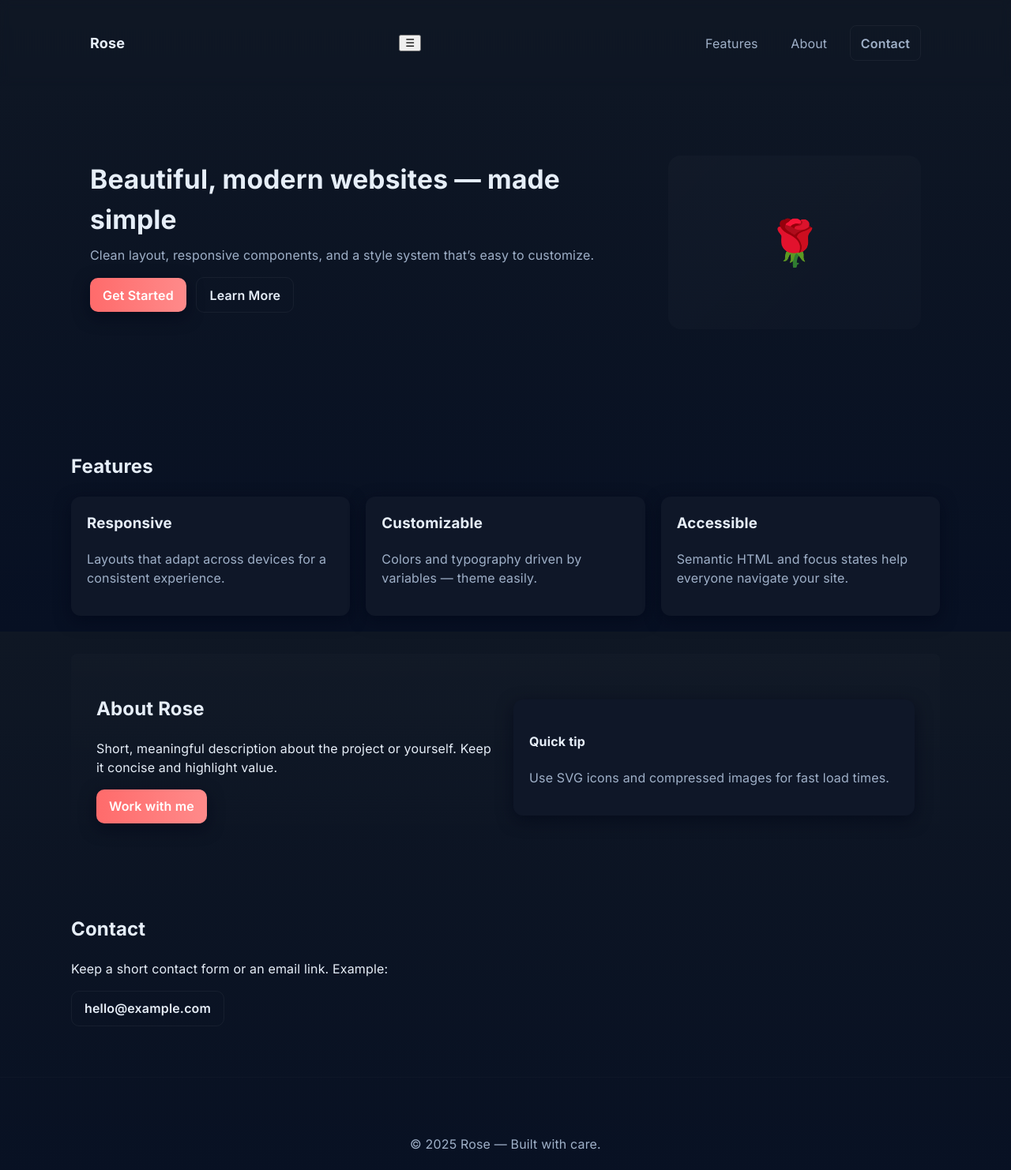
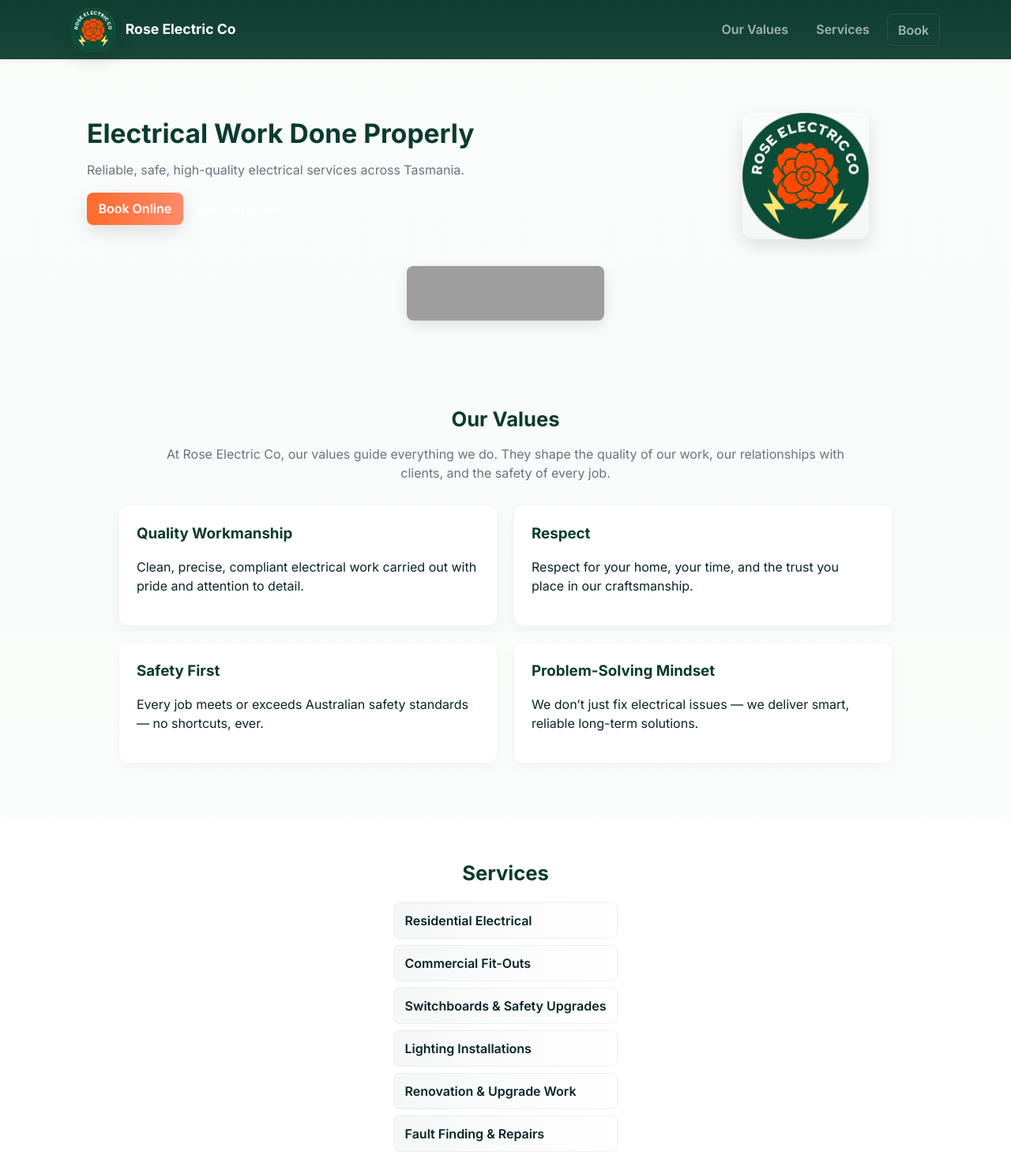
Before and after one commit to harryrosehr-coder/rose, a plain HTML site: page index.html in a window 1280 px wide. Shown: the top 1482 px of the page at 79% size. Drawn offline with Linux system fonts and the light colour scheme; grey boxes are pictures that could not be loaded.

Commit message:
Modernize header/hero/layout: responsive nav, updated styles, fix booking link

```diff
--- a/index.html
+++ b/index.html
@@ -1,104 +1,157 @@
-<!doctype html>
+<!DOCTYPE html>
 <html lang="en">
 <head>
   <meta charset="utf-8" />
-  <meta name="viewport" content="width=device-width, initial-scale=1" />
-  <title>Your Site — Clean & Modern</title>
+  <meta name="viewport" content="width=device-width,initial-scale=1" />
+  <meta name="theme-color" content="#0b3b2e" />
+  <title>Rose Electric Co</title>
 
-  <!-- Google Fonts -->
+  <!-- Google font -->
   <link href="https://fonts.googleapis.com/css2?family=Inter:wght@300;400;600;700&display=swap" rel="stylesheet">
 
   <!-- Styles -->
-  <link rel="stylesheet" href="styles.css">
+  <link rel="stylesheet" href="style.css">
+
 </head>
 <body>
   <header class="site-header">
     <div class="container header-inner">
-      <a class="brand" href="/">Rose</a>
+      <a class="brand" href="/">
+        <img src="logo.png" alt="Rose Electric Co logo" class="logo">
+        <span class="brand-text">Rose Electric Co</span>
+      </a>
 
-      <button class="nav-toggle" aria-expanded="false" aria-controls="main-nav" id="navToggle">
+      <nav class="main-nav" aria-label="Primary">
+        <ul>
+          <li><a href="#values">Our Values</a></li>
+          <li><a href="#services">Services</a></li>
+          <li><a href="#contact" class="btn btn-ghost">Book</a></li>
+        </ul>
+      </nav>
+
+      <button class="nav-toggle" aria-expanded="false" aria-controls="site-nav" id="navToggle">
         <span class="sr-only">Toggle navigation</span>
         ☰
       </button>
-
-      <nav id="main-nav" class="nav">
-        <ul class="nav-list">
-          <li><a href="#features">Features</a></li>
-          <li><a href="#about">About</a></li>
-          <li><a href="#contact" class="btn btn-ghost">Contact</a></li>
-        </ul>
-      </nav>
     </div>
   </header>
 
   <main>
+    <!-- Hero / Booking -->
     <section class="hero">
       <div class="container hero-inner">
         <div class="hero-copy">
-          <h1>Beautiful, modern websites — made simple</h1>
-          <p class="lead">Clean layout, responsive components, and a style system that’s easy to customize.</p>
+          <h1>Electrical Work Done Properly</h1>
+          <p class="lead">Reliable, safe, high-quality electrical services across Tasmania.</p>
           <p class="hero-ctas">
-            <a class="btn btn-primary" href="#features">Get Started</a>
-            <a class="btn btn-ghost" href="#about">Learn More</a>
+            <a class="btn btn-primary" href="https://book.servicem8.com/request_service_booking?strVendorUUID=11da02df-30a5-43ff-8818-232d134b8d3b#1ca905c4-cb59-4e91-98e9-23851543d45b" target="_blank" rel="noopener">Book Online</a>
+            <a class="btn btn-ghost" href="#services">See Services</a>
           </p>
         </div>
+
         <div class="hero-image" aria-hidden="true">
-          <!-- Replace with an SVG or optimized image -->
-          <div class="mock-illustration">🌹</div>
+          <!-- replace with an optimized SVG or webp for better crispness -->
+          <img src="logo.png" alt="" class="hero-logo">
         </div>
+      </div>
+      <div class="container booking-btn-wrap">
+        <!-- fixed/clean booking button (corrected href and attributes) -->
+        <a class="booking-button" href="https://book.servicem8.com/request_service_booking?strVendorUUID=11da02df-30a5-43ff-8818-232d134b8d3b#1ca905c4-cb59-4e91-98e9-23851543d45b" target="_blank" rel="noopener">
+          <img src="https://www.servicem8.com/images/plugin_online_booking/Booking-Request-Button.png" width="250" height="69" alt="Online Enquiry — ServiceM8" />
+        </a>
       </div>
     </section>
 
-    <section id="features" class="container section">
-      <h2 class="section-title">Features</h2>
-      <div class="grid grid-3">
-        <article class="card">
-          <h3>Responsive</h3>
-          <p>Layouts that adapt across devices for a consistent experience.</p>
-        </article>
+    <!-- Values -->
+    <section id="values" class="section">
+      <div class="container">
+        <h2>Our Values</h2>
+        <p class="intro">
+          At Rose Electric Co, our values guide everything we do. They shape the quality of our work,
+          our relationships with clients, and the safety of every job.
+        </p>
 
-        <article class="card">
-          <h3>Customizable</h3>
-          <p>Colors and typography driven by variables — theme easily.</p>
-        </article>
+        <div class="values-grid">
+          <div class="value-box">
+            <h3>Quality Workmanship</h3>
+            <p>Clean, precise, compliant electrical work carried out with pride and attention to detail.</p>
+          </div>
 
-        <article class="card">
-          <h3>Accessible</h3>
-          <p>Semantic HTML and focus states help everyone navigate your site.</p>
-        </article>
-      </div>
-    </section>
+          <div class="value-box">
+            <h3>Respect</h3>
+            <p>Respect for your home, your time, and the trust you place in our craftsmanship.</p>
+          </div>
 
-    <section id="about" class="container section alt">
-      <div class="split">
-        <div>
-          <h2>About Rose</h2>
-          <p>Short, meaningful description about the project or yourself. Keep it concise and highlight value.</p>
-          <p><a class="btn btn-primary" href="#contact">Work with me</a></p>
-        </div>
-        <div>
-          <!-- Optional: add an image or testimonial here -->
-          <div class="card muted">
-            <h4>Quick tip</h4>
-            <p>Use SVG icons and compressed images for fast load times.</p>
+          <div class="value-box">
+            <h3>Safety First</h3>
+            <p>Every job meets or exceeds Australian safety standards — no shortcuts, ever.</p>
+          </div>
+
+          <div class="value-box">
+            <h3>Problem-Solving Mindset</h3>
+            <p>We don’t just fix electrical issues — we deliver smart, reliable long-term solutions.</p>
           </div>
         </div>
       </div>
     </section>
 
-    <section id="contact" class="container section">
-      <h2>Contact</h2>
-      <p>Keep a short contact form or an email link. Example:</p>
-      <p><a href="mailto:hello@example.com" class="btn btn-ghost">hello@example.com</a></p>
+    <!-- Services -->
+    <section id="services" class="section alt">
+      <div class="container">
+        <h2>Services</h2>
+        <ul class="services-list" aria-label="Services offered">
+          <li>Residential Electrical</li>
+          <li>Commercial Fit-Outs</li>
+          <li>Switchboards & Safety Upgrades</li>
+          <li>Lighting Installations</li>
+          <li>Renovation & Upgrade Work</li>
+          <li>Fault Finding & Repairs</li>
+        </ul>
+      </div>
+    </section>
+
+    <!-- Contact / Booking -->
+    <section id="contact" class="section contact-section">
+      <div class="container">
+        <h2>Ready to Book?</h2>
+        <p>Click below to lock in a time via our online booking system.</p>
+        <a class="btn btn-primary" href="https://book.servicem8.com/request_service_booking?strVendorUUID=11da02df-30a5-43ff-8818-232d134b8d3b#1ca905c4-cb59-4e91-98e9-23851543d45b" target="_blank" rel="noopener">
+          Book Online Now
+        </a>
+      </div>
     </section>
   </main>
 
   <footer class="site-footer">
     <div class="container">
-      <p>© <span id="year"></span> Rose — Built with care.</p>
+      <p>© <span id="year"></span> Rose Electric Co — All Rights Reserved</p>
     </div>
   </footer>
 
-  <script src="script.js" defer></script>
+  <script>
+    // small script: nav toggle + current year
+    (function () {
+      var navToggle = document.getElementById('navToggle');
+      var mainNav = document.querySelector('.main-nav');
+      var year = document.getElementById('year');
+      if (year) year.textContent = new Date().getFullYear();
+
+      if (!navToggle || !mainNav) return;
+
+      navToggle.addEventListener('click', function () {
+        var expanded = navToggle.getAttribute('aria-expanded') === 'true';
+        navToggle.setAttribute('aria-expanded', String(!expanded));
+        mainNav.classList.toggle('open');
+      });
+
+      // close nav on link click (mobile)
+      mainNav.addEventListener('click', function (e) {
+        if (e.target.tagName === 'A' && mainNav.classList.contains('open')) {
+          mainNav.classList.remove('open');
+          navToggle.setAttribute('aria-expanded', 'false');
+        }
+      });
+    })();
+  </script>
 </body>
 </html>
--- a/style.css
+++ b/style.css
@@ -1,140 +1,128 @@
-/* General */
-body {
-    margin: 0;
-    font-family: Arial, sans-serif;
-    background: #ffffff;
-    color: #222;
+/* Modernized and responsive styles with variables and improved accessibility */
+
+/* Theme variables */
+:root{
+  --bg: #ffffff;
+  --brand: #0b3b2e;    /* dark green from logo */
+  --accent: #ff6b2b;   /* warm orange accent */
+  --accent-2: #f3e27a; /* yellow highlight */
+  --text: #072427;
+  --muted: #6b7280;
+  --container: 1100px;
+  --radius: 10px;
+  --gap: 1rem;
+  --shadow: 0 8px 24px rgba(2,6,23,0.12);
+  --glass: rgba(255,255,255,0.6);
 }
 
-/* Header */
-header {
-    background: #0b3b2e;
-    color: white;
-    padding: 20px 30px;
-    display: flex;
-    align-items: center;
-    justify-content: flex-start; /* logo and text aligned left */
-    gap: 15px; /* space between logo and text */
+/* Base */
+*{box-sizing:border-box}
+html,body{height:100%}
+body{
+  margin:0;
+  font-family:Inter, system-ui, -apple-system, "Segoe UI", Roboto, "Helvetica Neue", Arial;
+  background: linear-gradient(180deg,#fbfdfb 0%, #f7fbfa 100%);
+  color:var(--text);
+  -webkit-font-smoothing:antialiased;
+  -moz-osx-font-smoothing:grayscale;
+  line-height:1.5;
 }
 
-header img {
-    height: 60px; /* adjust size as needed */
-    width: auto;
+/* Utilities */
+.container{max-width:var(--container);margin:0 auto;padding:1.25rem}
+
+/* Header */
+.site-header{
+  background:linear-gradient(180deg, rgba(11,59,46,0.98), rgba(11,59,46,0.95));
+  color:#fff;
+  position:sticky;
+  top:0;
+  z-index:40;
+  box-shadow: 0 2px 6px rgba(2,6,23,0.08);
+}
+.header-inner{
+  display:flex;
+  align-items:center;
+  justify-content:space-between;
+  gap:1rem;
+  padding:0.6rem 0;
+}
+.brand{display:flex;align-items:center;gap:0.8rem;text-decoration:none;color:inherit}
+.logo{height:56px;width:auto;border-radius:8px;box-shadow:var(--shadow)}
+.brand-text{font-weight:700;font-size:1.1rem}
+
+/* Nav */
+.main-nav ul{list-style:none;margin:0;padding:0;display:flex;gap:0.6rem;align-items:center}
+.main-nav a{color:var(--glass);text-decoration:none;padding:0.45rem 0.8rem;border-radius:8px;font-weight:600}
+.main-nav a:hover{color:#fff;background:rgba(255,255,255,0.03)}
+.btn{display:inline-block;padding:0.55rem 0.9rem;border-radius:8px;text-decoration:none;font-weight:600}
+.btn-primary{background:linear-gradient(90deg,var(--accent), #ff8a6b);color:white;box-shadow:var(--shadow);border:0}
+.btn-ghost{background:transparent;border:1px solid rgba(255,255,255,0.09);color:white}
+
+/* Nav toggle (mobile) */
+.nav-toggle{display:none;background:transparent;border:0;color:#fff;font-size:1.2rem;padding:0.4rem}
+.nav-toggle:focus{outline:3px solid rgba(255,255,255,0.12);border-radius:6px}
+
+/* Hero */
+.hero{padding:48px 0 24px}
+.hero-inner{display:grid;grid-template-columns:1fr 300px;gap:2rem;align-items:center}
+.hero-copy h1{font-size:2.1rem;margin:0 0 0.5rem;color:var(--brand)}
+.lead{color:var(--muted);margin:0 0 1rem}
+.hero-image{display:flex;align-items:center;justify-content:center}
+.hero-logo{max-width:260px;max-height:160px;object-fit:contain;border-radius:12px;box-shadow:var(--shadow);background:linear-gradient(180deg, rgba(255,255,255,0.02), rgba(0,0,0,0.02))}
+
+/* Booking button area under hero */
+.booking-btn-wrap{display:flex;justify-content:center;padding:14px 0}
+.booking-button img{display:block;border-radius:8px;box-shadow:0 6px 18px rgba(11,59,46,0.12);}
+
+/* Sections */
+.section{padding:48px 0}
+.section.alt{background:#fff;border-radius:10px;padding:32px 0}
+h2{font-size:1.6rem;margin:0 0 12px;color:var(--brand);text-align:center}
+.intro{text-align:center;max-width:900px;margin:8px auto 28px;color:var(--muted)}
+
+/* Values grid */
+.values-grid{
+  display:grid;
+  grid-template-columns:repeat(2,1fr);
+  gap:20px;
+  max-width:980px;margin:0 auto;
+}
+.value-box{
+  background:white;border-radius:12px;padding:22px;border:1px solid rgba(10,10,10,0.04);box-shadow: 0 6px 18px rgba(2,6,23,0.04);
+}
+.value-box h3{margin:0 0 8px;color:var(--brand)}
+
+/* Services list */
+.services-list{list-style:none;padding:0;margin:18px 0 0;display:grid;gap:8px;justify-content:center;max-width:600px;margin-left:auto;margin-right:auto}
+.services-list li{background:linear-gradient(90deg, rgba(11,59,46,0.04), rgba(255,255,255,0.6));padding:10px 14px;border-radius:8px;border:1px solid rgba(11,59,46,0.06);color:var(--text);font-weight:600}
+
+/* Contact section */
+.contact-section{background:linear-gradient(180deg,#0b3b2e 0%, #0a3529 100%);color:#fff;border-radius:8px}
+.contact-section .btn-primary{background:linear-gradient(90deg,#ff6b2b,#ff8a6b)}
+
+/* Footer */
+.site-footer{padding:18px 0;text-align:center;background:#0b0b0b;color:#fff;font-size:0.95rem}
+
+/* Responsive */
+@media (max-width:1000px){
+  .hero-inner{grid-template-columns:1fr 220px}
+  .values-grid{grid-template-columns:1fr 1fr}
+}
+@media (max-width:760px){
+  .header-inner{padding:0.5rem 0}
+  .main-nav{display:none}
+  .nav-toggle{display:block}
+  .main-nav.open{display:block;position:absolute;left:0;right:0;top:72px;background:var(--brand);padding:12px;border-bottom-left-radius:8px;border-bottom-right-radius:8px}
+  .main-nav.open ul{flex-direction:column;gap:8px}
+  .hero-inner{grid-template-columns:1fr;text-align:center}
+  .hero-image{order:-1;margin-bottom:12px}
+  .values-grid{grid-template-columns:1fr}
+  .brand-text{display:none} /* conserve header space */
 }
 
+/* Accessibility: focus */
+a:focus, button:focus { outline:3px solid rgba(255,140,105,0.22); outline-offset:2px; border-radius:6px; }
 
-header h1 {
-    margin: 0;
-    font-size: 1.8rem;
-}
-
-/* Hero Section */
-.hero {
-    background: #0b3b2e;
-    color: white;
-    padding: 80px 20px;
-    text-align: center;
-}
-
-.hero h2 {
-    font-size: 2.5rem;
-    margin-bottom: 10px;
-}
-
-.hero p {
-    font-size: 1.3rem;
-    margin-bottom: 25px;
-}
-
-.hero a {
-    background: #b30000;
-    color: white;
-    padding: 15px 30px;
-    border-radius: 6px;
-    text-decoration: none;
-    font-size: 1.1rem;
-}
-
-/* Values Section */
-#values {
-    padding: 60px 20px;
-    background: #f9f9f9;
-}
-
-#values h2 {
-    text-align: center;
-    font-size: 2.2rem;
-    color: #0b3b2e;
-}
-
-#values p.intro {
-    text-align: center;
-    max-width: 800px;
-    margin: 10px auto 40px;
-    font-size: 1.1rem;
-    color: #333;
-}
-
-.values-grid {
-    display: grid;
-    grid-template-columns: 1fr 1fr;
-    gap: 25px;
-    max-width: 900px;
-    margin: auto;
-}
-
-.value-box {
-    background: white;
-    border: 1px solid #ddd;
-    padding: 25px;
-    border-radius: 8px;
-}
-
-.value-box h3 {
-    margin-top: 0;
-    color: #0b3b2e;
-}
-
-/* Services Section */
-#services {
-    padding: 60px 20px;
-    text-align: center;
-}
-
-#services h2 {
-    font-size: 2.2rem;
-    color: #0b3b2e;
-}
-
-/* Contact Section */
-#contact {
-    background: #0b3b2e;
-    color: white;
-    padding: 60px 20px;
-    text-align: center;
-}
-
-#contact a {
-    background: #b30000;
-    color: white;
-    padding: 15px 30px;
-    border-radius: 6px;
-    text-decoration: none;
-    font-size: 1.2rem;
-}
-
-/* Footer */
-footer {
-    padding: 20px;
-    text-align: center;
-    background: #111;
-    color: white;
-    font-size: 0.9rem;
-}
-
-/* Mobile */
-@media(max-width: 700px) {
-    .values-grid {
-        grid-template-columns: 1fr;
-    }
-}
+/* Screen-reader helper */
+.sr-only{position:absolute;width:1px;height:1px;padding:0;margin:-1px;overflow:hidden;clip:rect(0,0,0,0);white-space:nowrap;border:0}
```
